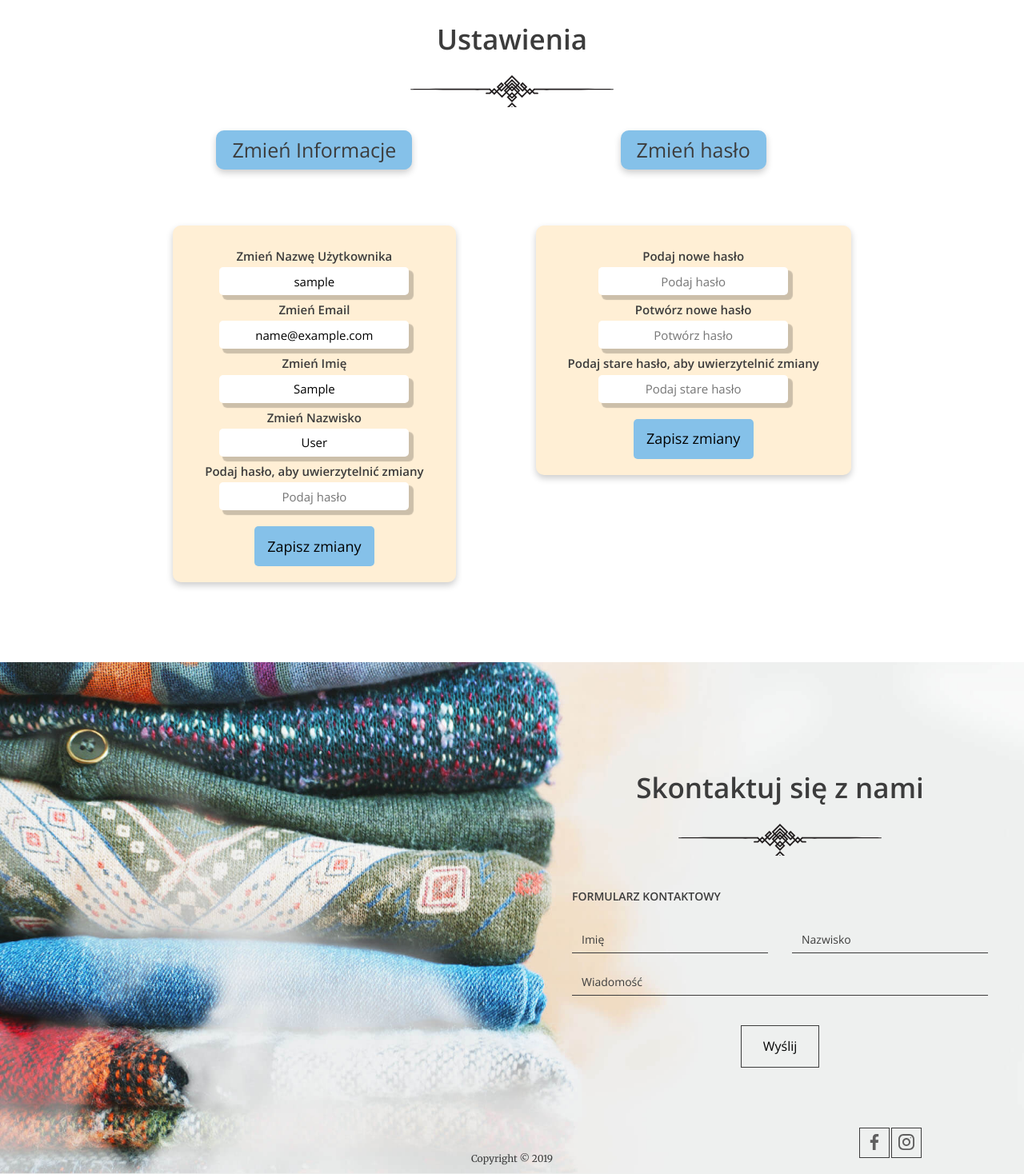
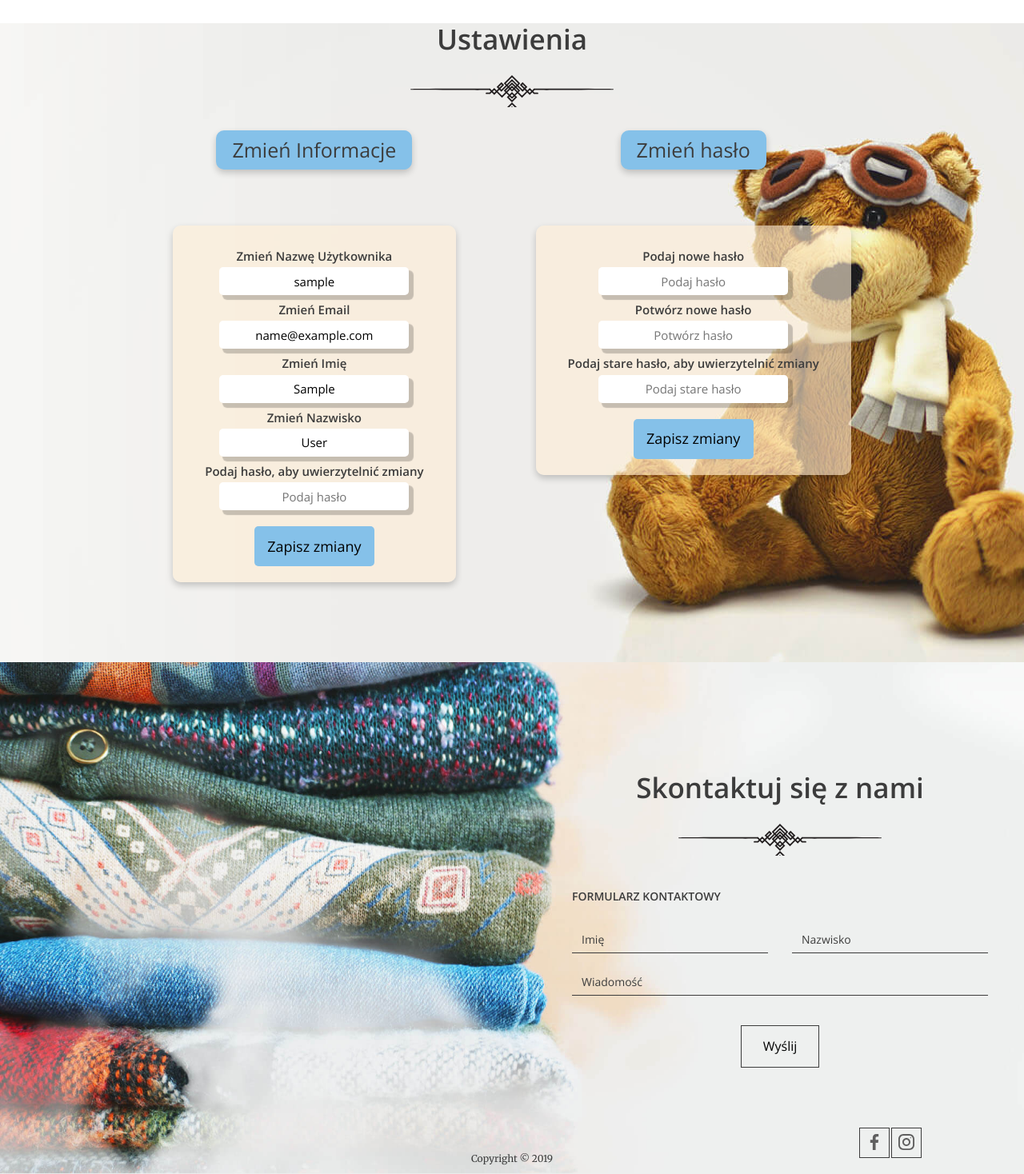
Before and after one commit to MateuszMarcisz/donate-to-charity, a Django app: page /settings/ in a window 1280 px wide. Shown: the part 125-1593 px from the top of the page at 80% size. Run offline with Django 5.2, Linux system fonts and the light colour scheme; the visitor is signed in with stand-in values (Sample User, id 1).

Commit message:
nicer profile and settings + pictures for visualisation

```diff
--- a/charity_donations/static/css/style.css
+++ b/charity_donations/static/css/style.css
@@ -1873,7 +1873,7 @@
 
 
 .info-details {
-    /*background-color: papayawhip;*/
+    background-color: rgba(255, 255, 255, 0.2);
     padding: 20px;
     border-radius: 10px;
     box-shadow: 0 4px 8px rgba(0, 0, 0, 0.2); /* Soft shadow */
@@ -1891,7 +1891,7 @@
 }
 
 .info-details-edit {
-    background-color: papayawhip;
+    background-color: rgba(255, 239, 213, 0.6);
     padding: 20px;
     border-radius: 10px;
     box-shadow: 0 4px 8px rgba(0, 0, 0, 0.2); /* Soft shadow */
@@ -2065,3 +2065,9 @@
     font-size: 1.5rem;
     margin-top: 2rem;
 }
+
+.background-picture {
+    background-image: url(../images/form-bg.jpg);
+    background-repeat: no-repeat;
+    background-position-x: right;
+}
--- a/templates/settings.html
+++ b/templates/settings.html
@@ -6,6 +6,7 @@
     {% endblock %}
 
     {% block header_help %}
+        <div class="background-picture">
             <div>
                 <h2>Ustawienia</h2>
             </div>
@@ -36,7 +37,8 @@
                             </div>
                             <div>
                                 <label for="first_name">Zmień Imię</label>
-                        <input id="first_name" type="text" name="first_name" value="{{ user.first_name }}" required>
+                                <input id="first_name" type="text" name="first_name" value="{{ user.first_name }}"
+                                       required>
                             </div>
                             <div>
                                 <label for="surname">Zmień Nazwisko</label>
@@ -68,12 +70,14 @@
                         <div class="info-details-edit center-text font-size-1-5rem">
                             <div>
                                 <label for="change_password">Podaj nowe hasło</label>
-                        <input id="change_password" type="password" name="change_password" placeholder="Podaj hasło"
+                                <input id="change_password" type="password" name="change_password"
+                                       placeholder="Podaj hasło"
                                        required>
                             </div>
                             <div>
                                 <label for="change_password2">Potwórz nowe hasło</label>
-                        <input id="change_password2" type="password" name="change_password2" placeholder="Potwórz hasło"
+                                <input id="change_password2" type="password" name="change_password2"
+                                       placeholder="Potwórz hasło"
                                        required>
                             </div>
                             <div>
@@ -89,5 +93,6 @@
                     </form>
                 </div>
             </div>
+        </div>
     {% endblock %}
 </header>
```
Also changed, not shown: templates/profile.html (+7 -2 lines), charity_donations/static/images/visual_donation_history.png (added), charity_donations/static/images/visual_form_validation_example.png (added), charity_donations/static/images/visual_help_pagiantion.png (added), charity_donations/static/images/visual_landing_page.png (added), charity_donations/static/images/visual_settings.png (added). Lines whose indentation alone changed are shown as unchanged.
